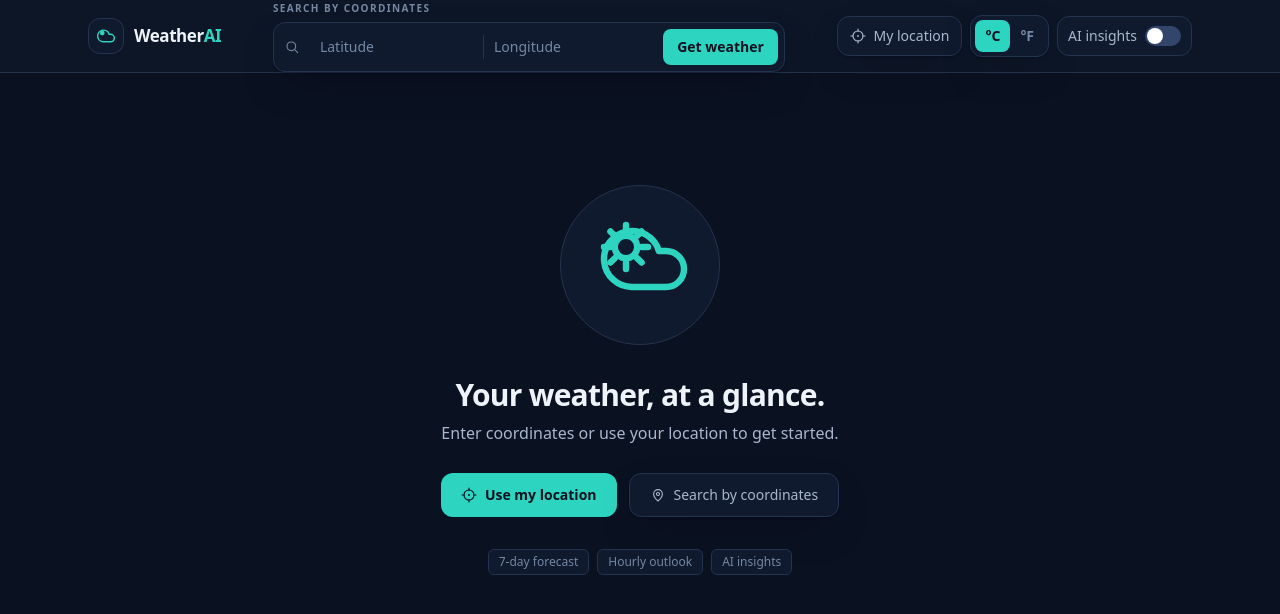
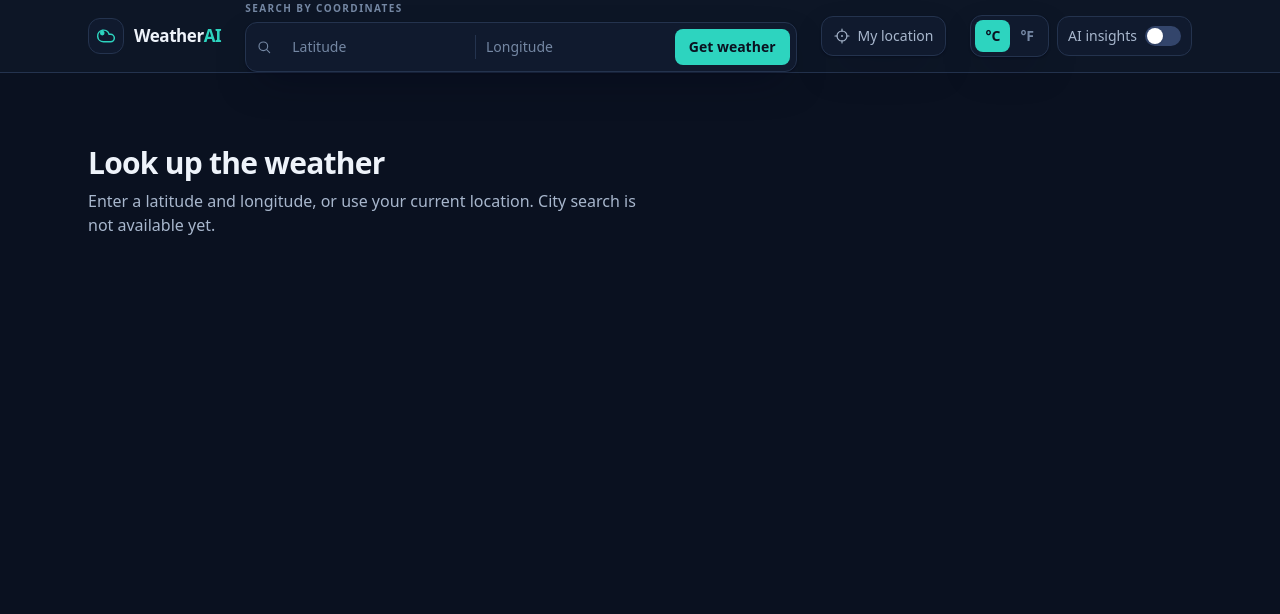
Before and after one commit to MachariaP/weatherai-platform, a Next.js app in the folder frontend/: page / in a window 1280 px wide. Shown: the top 614 px of the page. Built offline with nearby package versions, Linux system fonts and the light colour scheme.

Commit message:
feat(frontend): add application shell and header
Establish the dark navy layout, skip link, brand header, and a
minimal location status page without weather dashboard cards.

```diff
--- a/frontend/app/layout.tsx
+++ b/frontend/app/layout.tsx
@@ -5,9 +5,8 @@ import { PreferencesProvider } from "@/components/providers/PreferencesProvider"
 import { Header } from "@/components/ui/Header";
 
 export const metadata: Metadata = {
-  title: "WeatherAI Dashboard",
-  description:
-    "Current conditions, a 7-day forecast, and an hourly outlook for any location on Earth.",
+  title: "WeatherAI",
+  description: "Look up weather by latitude and longitude.",
 };
 
 export default function RootLayout({
--- a/frontend/app/page.tsx
+++ b/frontend/app/page.tsx
@@ -1,5 +1,5 @@
-import { WeatherDashboard } from "@/components/weather/WeatherDashboard";
+import { LocationStatus } from "@/components/shell/LocationStatus";
 
 export default function Home() {
-  return <WeatherDashboard />;
+  return <LocationStatus />;
 }
--- /dev/null
+++ b/frontend/components/shell/LocationStatus.tsx
@@ -0,0 +1,54 @@
+"use client";
+
+import { useLocation } from "@/components/providers/LocationProvider";
+
+/**
+ * Phase 5 shell body. Confirms the selected location so the header
+ * controls can be verified. Weather cards belong to later phases.
+ */
+export function LocationStatus() {
+  const { location, error, detecting } = useLocation();
+
+  return (
+    <section aria-label="Selected location" className="pt-6 sm:pt-10">
+      <h1 className="text-2xl font-semibold tracking-tight text-text sm:text-3xl">
+        {location ? "Location ready" : "Look up the weather"}
+      </h1>
+      <p className="mt-2 max-w-xl text-text-secondary">
+        {location
+          ? "Coordinates are set. Use the header to change location, units, or AI insights."
+          : "Enter a latitude and longitude, or use your current location. City search is not available yet."}
+      </p>
+
+      {detecting ? (
+        <p className="mt-6 text-sm text-text-secondary">Finding your location…</p>
+      ) : null}
+
+      {error ? (
+        <p
+          role="alert"
+          className="mt-6 inline-flex rounded-lg border border-warning/25 bg-warning/10 px-3 py-2 text-sm text-warning"
+        >
+          {error}
+        </p>
+      ) : null}
+
+      {location ? (
+        <dl className="mt-8 grid max-w-md gap-3 rounded-xl border border-border bg-surface p-4 text-sm">
+          <div className="flex justify-between gap-4">
+            <dt className="text-text-muted">Label</dt>
+            <dd className="font-medium text-text">{location.label}</dd>
+          </div>
+          <div className="flex justify-between gap-4">
+            <dt className="text-text-muted">Latitude</dt>
+            <dd className="font-medium tabular-nums text-text">{location.lat}</dd>
+          </div>
+          <div className="flex justify-between gap-4">
+            <dt className="text-text-muted">Longitude</dt>
+            <dd className="font-medium tabular-nums text-text">{location.lon}</dd>
+          </div>
+        </dl>
+      ) : null}
+    </section>
+  );
+}
--- a/frontend/components/ui/Header.tsx
+++ b/frontend/components/ui/Header.tsx
@@ -5,31 +5,38 @@ import { UnitToggle } from "./UnitToggle";
 import { AiToggle } from "./AiToggle";
 import { MyLocationButton } from "./MyLocationButton";
 import { WeatherLogo } from "./WeatherLogo";
+import { useLocation } from "@/components/providers/LocationProvider";
 
 export function Header() {
+  const { detecting, error, location } = useLocation();
+
+  const statusMessage = detecting
+    ? "Finding your location"
+    : error
+      ? error
+      : location
+        ? `Location set to ${location.label}`
+        : "";
+
   return (
     <header className="sticky top-0 z-40 border-b border-border bg-surface-elevated">
       <div className="mx-auto w-full max-w-6xl px-4 sm:px-6">
-        <div className="flex h-16 items-center gap-3 md:h-[4.5rem] md:gap-6">
+        <div className="flex flex-wrap items-center gap-3 py-3 md:h-[4.5rem] md:flex-nowrap md:gap-6 md:py-0">
           <WeatherLogo />
-          <div className="hidden flex-1 justify-center md:flex">
-            <div className="w-full max-w-md lg:max-w-lg">
-              <SearchBar />
-            </div>
+
+          <div className="order-3 w-full md:order-2 md:min-w-0 md:flex-1">
+            <SearchBar />
           </div>
-          <div className="ml-auto flex items-center gap-2 md:ml-0">
-            <MyLocationButton className="hidden md:inline-flex" />
+
+          <MyLocationButton className="order-4 md:order-3" />
+
+          <div className="order-2 ml-auto flex items-center gap-2 md:order-4 md:ml-0">
             <UnitToggle />
             <AiToggle />
           </div>
         </div>
-        <div className="pb-4 md:hidden">
-          <div className="flex items-end gap-2">
-            <div className="min-w-0 flex-1">
-              <SearchBar />
-            </div>
-            <MyLocationButton />
-          </div>
+        <div className="sr-only" role="status" aria-live="polite">
+          {statusMessage}
         </div>
       </div>
     </header>
--- a/frontend/components/ui/WeatherLogo.tsx
+++ b/frontend/components/ui/WeatherLogo.tsx
@@ -1,3 +1,5 @@
+"use client";
+
 import Link from "next/link";
 import { LogoMark } from "./icons";
 
```
